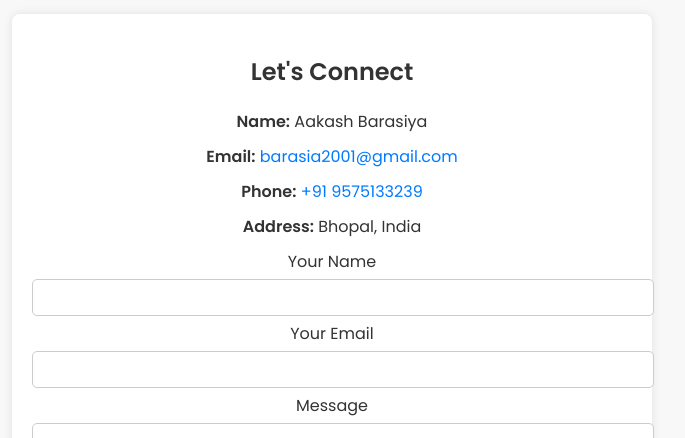
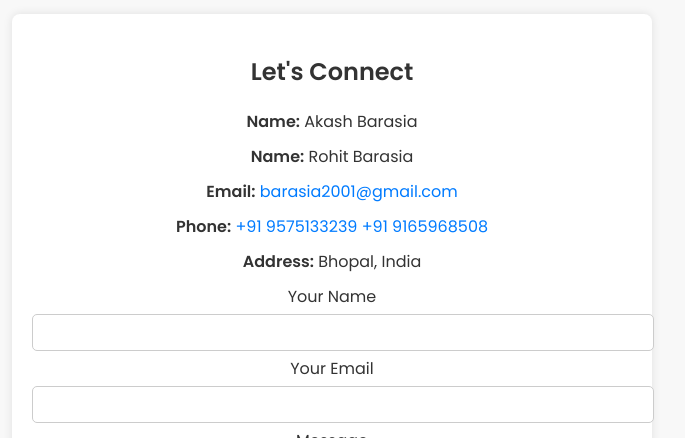
Before and after one commit to barasiya/C-Akash-12sia-CSE-projects, a plain HTML site: page index.html in a window 1280 px wide. Shown: the part 731-1169 px from the top of the page, without its empty margins (308-993 px from the left). Drawn offline with Linux system fonts and the light colour scheme.

Commit message:
Update index.html

```diff
--- a/index.html
+++ b/index.html
@@ -58,12 +58,14 @@
 
         <div class="bg-white p-8 shadow-lg rounded-lg">
             <div class="contact-info mb-6">
-                <p class="text-lg"><strong>Name:</strong> Aakash Barasiya</p>
+                <p class="text-lg"><strong>Name:</strong> Akash Barasia</p>
+                <p class="text-lg"><strong>Name:</strong> Rohit Barasia</p>
                 <p class="text-lg"><strong>Email:</strong>
                     <a href="mailto:barasia2001@gmail.com" class="text-blue-600">barasia2001@gmail.com</a>
                 </p>
                 <p class="text-lg"><strong>Phone:</strong>
                     <a href="tel:+919575133239" class="text-blue-600">+91 9575133239</a>
+                    <a href="tel:+919575133239" class="text-blue-600">+91 9165968508</a>
                 </p>
                 <p class="text-lg"><strong>Address:</strong> Bhopal, India</p>
             </div>
```
